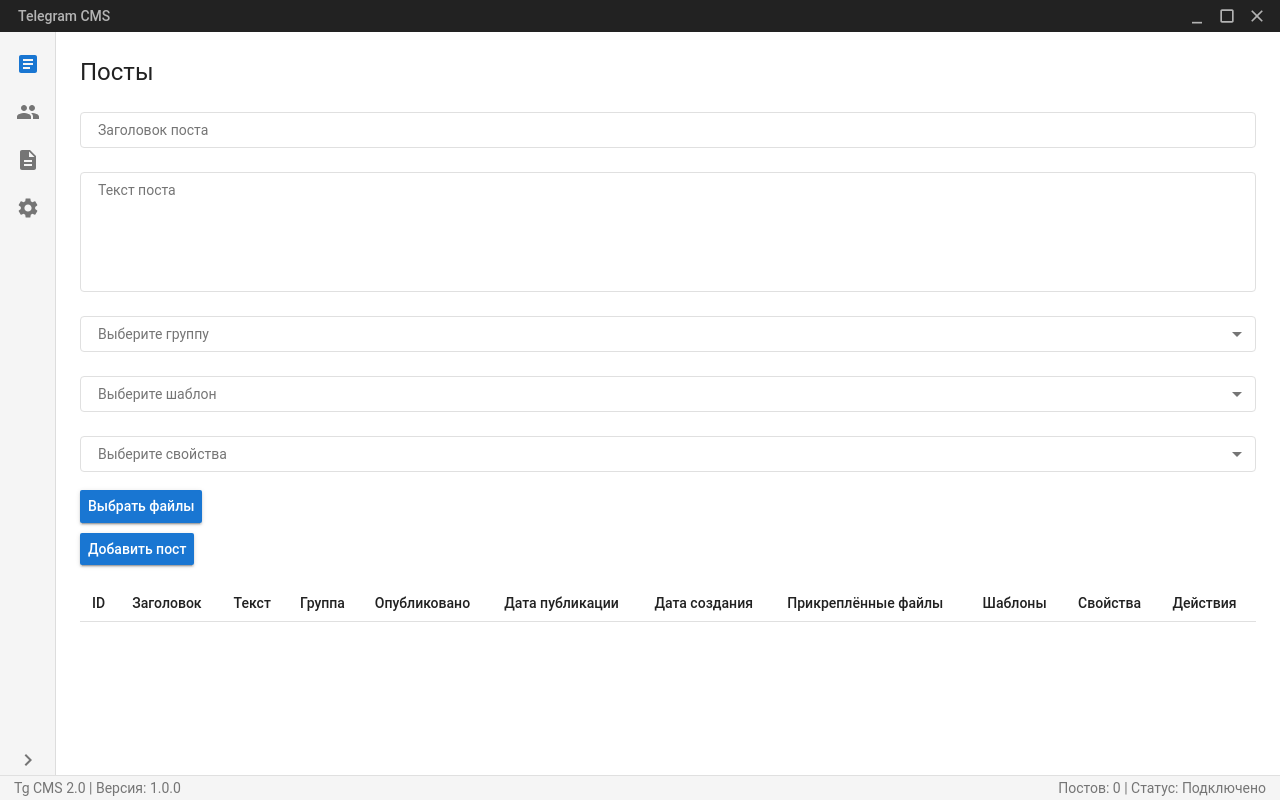
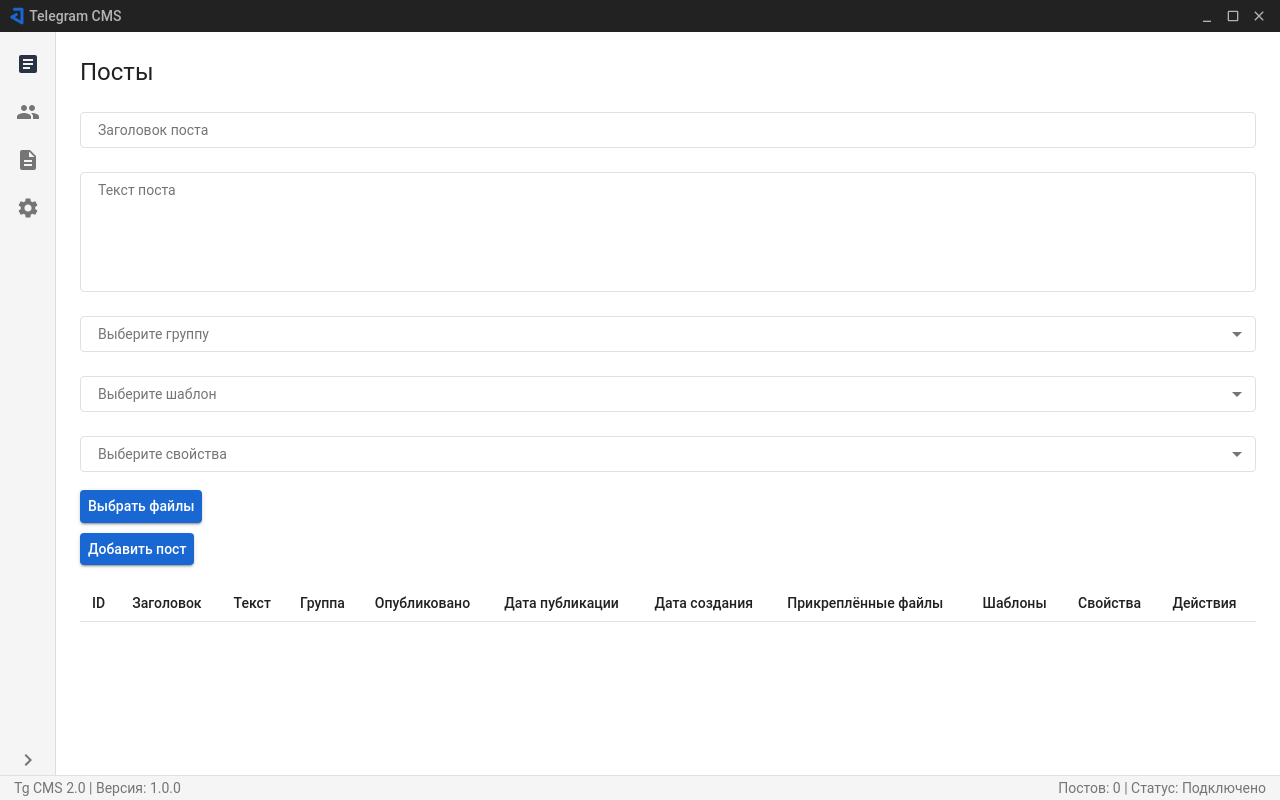
Before and after one commit to winter-hour/tg_cms2, a React (Vite) app: page / in a window 1280 px wide. Built offline with nearby package versions, Linux system fonts and the light colour scheme.

Commit message:
Добавил лого в титульный бар и уменьшил там кнопки справа.jsx

```diff
--- a/src/components/Sidebar.jsx
+++ b/src/components/Sidebar.jsx
@@ -4,6 +4,7 @@ import {
   Box,
   List,
   ListItem,
+  ListItemButton, // Добавляем ListItemButton для кнопок
   ListItemIcon,
   ListItemText,
 } from '@mui/material';
@@ -20,8 +21,8 @@ import {
 const SIDEBAR_OPEN_WIDTH = 125;
 const SIDEBAR_CLOSED_WIDTH = 56;
 const TITLE_BAR_HEIGHT = 32;
-const ICON_COLOR_HOVER = '#1976d2';
-const ICON_COLOR_ACTIVE = '#1976d2';
+const ICON_COLOR_HOVER = '#293346';
+const ICON_COLOR_ACTIVE = '#293346';
 const ICON_COLOR_INACTIVE = '#757575';
 
 // Список вкладок
@@ -55,15 +56,13 @@ const Sidebar = ({ isOpen, toggleSidebar, selectedTab, setSelectedTab }) => {
       {/* Меню */}
       <List>
         {tabs.map((tab) => (
-          <ListItem
-            key={tab.id}
-            button
+          <ListItem key={tab.id} disablePadding>
+            <ListItemButton
               onClick={() => setSelectedTab(tab.id)}
               sx={{
                 p: 1,
                 minHeight: 48,
                 justifyContent: isOpen ? 'initial' : 'center',
-              cursor: 'pointer',
                 '&:hover': {
                   bgcolor: 'transparent',
                   '& .MuiListItemIcon-root, & .MuiListItemText-primary': {
@@ -89,20 +88,20 @@ const Sidebar = ({ isOpen, toggleSidebar, selectedTab, setSelectedTab }) => {
                   }}
                 />
               )}
+            </ListItemButton>
           </ListItem>
         ))}
       </List>
 
       {/* Кнопка для раскрытия/сворачивания внизу */}
       <Box sx={{ p: 1 }}>
-        <ListItem
-          button
+        <ListItem disablePadding>
+          <ListItemButton
             onClick={toggleSidebar}
             sx={{
               p: 1,
               minHeight: 65,
               justifyContent: isOpen ? 'initial' : 'center',
-            cursor: 'pointer',
               '&:hover': {
                 bgcolor: 'transparent',
                 '& .MuiListItemIcon-root': {
@@ -110,7 +109,7 @@ const Sidebar = ({ isOpen, toggleSidebar, selectedTab, setSelectedTab }) => {
                 },
               },
             }}
-          disableRipple
+            disableRipple // Теперь работает корректно
           >
             <ListItemIcon
               sx={{
@@ -121,6 +120,7 @@ const Sidebar = ({ isOpen, toggleSidebar, selectedTab, setSelectedTab }) => {
             >
               {isOpen ? <KeyboardArrowLeftIcon /> : <KeyboardArrowRightIcon />}
             </ListItemIcon>
+          </ListItemButton>
         </ListItem>
       </Box>
     </Box>
--- a/src/components/TitleBar.jsx
+++ b/src/components/TitleBar.jsx
@@ -6,6 +6,42 @@ import {
   CropSquare as MaximizeIcon,
   Close as CloseIcon,
 } from '@mui/icons-material';
+
+const LogoTgCms = (props) => (
+  <svg
+    width="300"
+    height="300"
+    viewBox="0 0 300 300"
+    fill="none"
+    xmlns="http://www.w3.org/2000/svg"
+    {...props}
+  >
+    <path
+      d="M233 263L233 38"
+      stroke="currentColor"
+      strokeWidth="50"
+      strokeLinecap="round"
+    />
+    <path
+      d="M107 38L227 38"
+      stroke="currentColor"
+      strokeWidth="50"
+      strokeLinecap="round"
+    />
+    <path
+      d="M68.9941 169.896L228.09 261.75"
+      stroke="currentColor"
+      strokeWidth="50"
+      strokeLinecap="round"
+    />
+    <path
+      d="M66.5293 168.044L139.376 125.986"
+      stroke="currentColor"
+      strokeWidth="50"
+      strokeLinecap="round"
+    />
+  </svg>
+);
 
 const TitleBar = () => {
   const handleMinimize = () => {
@@ -31,7 +67,7 @@ const TitleBar = () => {
         justifyContent: 'space-between',
         padding: '0 8px',
         userSelect: 'none',
-        '-webkit-app-region': 'drag',
+        WebkitAppRegion: 'drag',
         position: 'fixed',
         top: 0,
         left: 0,
@@ -39,57 +75,61 @@ const TitleBar = () => {
         zIndex: 1100,
       }}
     >
-      {/* Название приложения */}
-      <Typography variant="h6" sx={{ fontSize: '14px', paddingLeft: '10px' }}>
-        Telegram CMS
-      </Typography>
+      <Box sx={{ display: 'flex', alignItems: 'center' }}>
+        <Box
+          component={LogoTgCms}
+          sx={{
+            width: 18,
+            height: 18,
+            mr: 0.4,
+            // color: '#b3b3b3',
+            color: '#1967d2',
+          }}
+        />
+        <Typography variant="h6" sx={{ fontSize: '14px' }}>
+          Telegram CMS
+        </Typography>
+      </Box>
 
-      {/* Кнопки управления */}
       <Box>
         <IconButton
           size="small"
           onClick={handleMinimize}
           sx={{
             color: '#b3b3b3',
-            '&:hover': {
-              backgroundColor: 'rgba(255, 255, 255, 0.2)',
-              borderRadius: 0, // Прямоугольный фон при наведении
-            },
-            '-webkit-app-region': 'no-drag',
-            borderRadius: 0, // Убираем скругление по умолчанию
+            '&:hover': { backgroundColor: 'rgba(255, 255, 255, 0.2)', borderRadius: 0 },
+            WebkitAppRegion: 'no-drag',
+            borderRadius: 0,
+            '& .MuiSvgIcon-root': { fontSize: 16 },
           }}
         >
-          <MinimizeIcon fontSize="small" />
+          <MinimizeIcon />
         </IconButton>
         <IconButton
           size="small"
           onClick={handleMaximize}
           sx={{
             color: '#b3b3b3',
-            '&:hover': {
-              backgroundColor: 'rgba(255, 255, 255, 0.2)',
-              borderRadius: 0, // Прямоугольный фон при наведении
-            },
-            '-webkit-app-region': 'no-drag',
-            borderRadius: 0, // Убираем скругление по умолчанию
+            '&:hover': { backgroundColor: 'rgba(255, 255, 255, 0.2)', borderRadius: 0 },
+            WebkitAppRegion: 'no-drag',
+            borderRadius: 0,
+            '& .MuiSvgIcon-root': { fontSize: 16 },
           }}
         >
-          <MaximizeIcon fontSize="small" />
+          <MaximizeIcon />
         </IconButton>
         <IconButton
           size="small"
           onClick={handleClose}
           sx={{
             color: '#b3b3b3',
-            '&:hover': {
-              backgroundColor: 'rgba(255, 0, 0, 0.6)', // Красный для закрытия
-              borderRadius: 0, // Прямоугольный фон при наведении
-            },
-            '-webkit-app-region': 'no-drag',
-            borderRadius: 0, // Убираем скругление по умолчанию
+            '&:hover': { backgroundColor: 'rgba(255, 0, 0, 0.6)', borderRadius: 0 },
+            WebkitAppRegion: 'no-drag',
+            borderRadius: 0,
+            '& .MuiSvgIcon-root': { fontSize: 16 },
           }}
         >
-          <CloseIcon fontSize="small" />
+          <CloseIcon />
         </IconButton>
       </Box>
     </Box>
--- a/src/theme.js
+++ b/src/theme.js
@@ -4,7 +4,7 @@ import { createTheme } from '@mui/material/styles';
 const theme = createTheme({
   palette: {
     primary: {
-      main: '#1976d2',
+      main: '#1967d2',
     },
     secondary: {
       main: '#757575',
@@ -31,7 +31,7 @@ const theme = createTheme({
       styleOverrides: {
         root: {
           padding: '4px 8px',
-          borderRadius: 2,
+          borderRadius: 4,
         },
       },
     },
```
Also changed, not shown: src/assets/logo_tg_cms.svg (added). Lines whose indentation alone changed are shown as unchanged.
